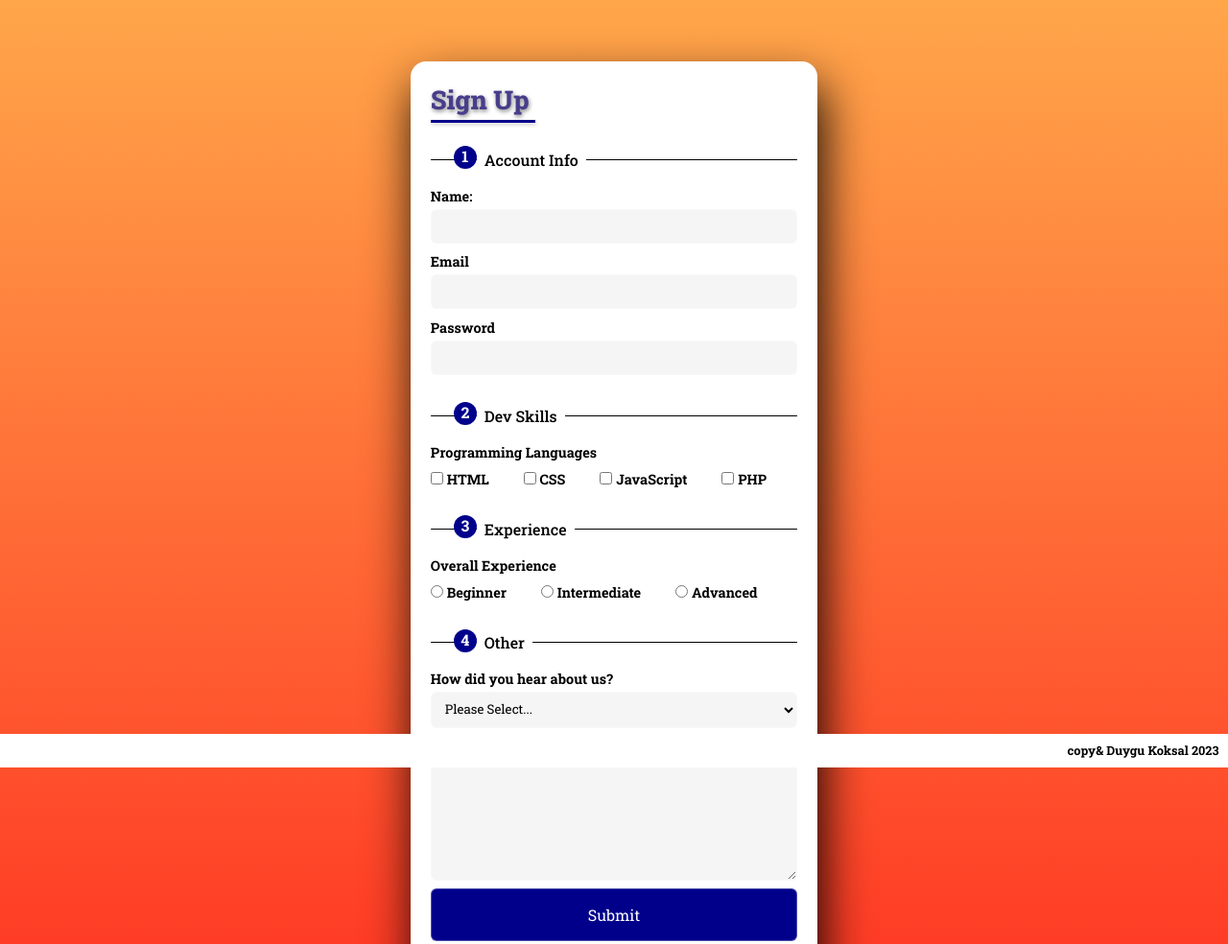
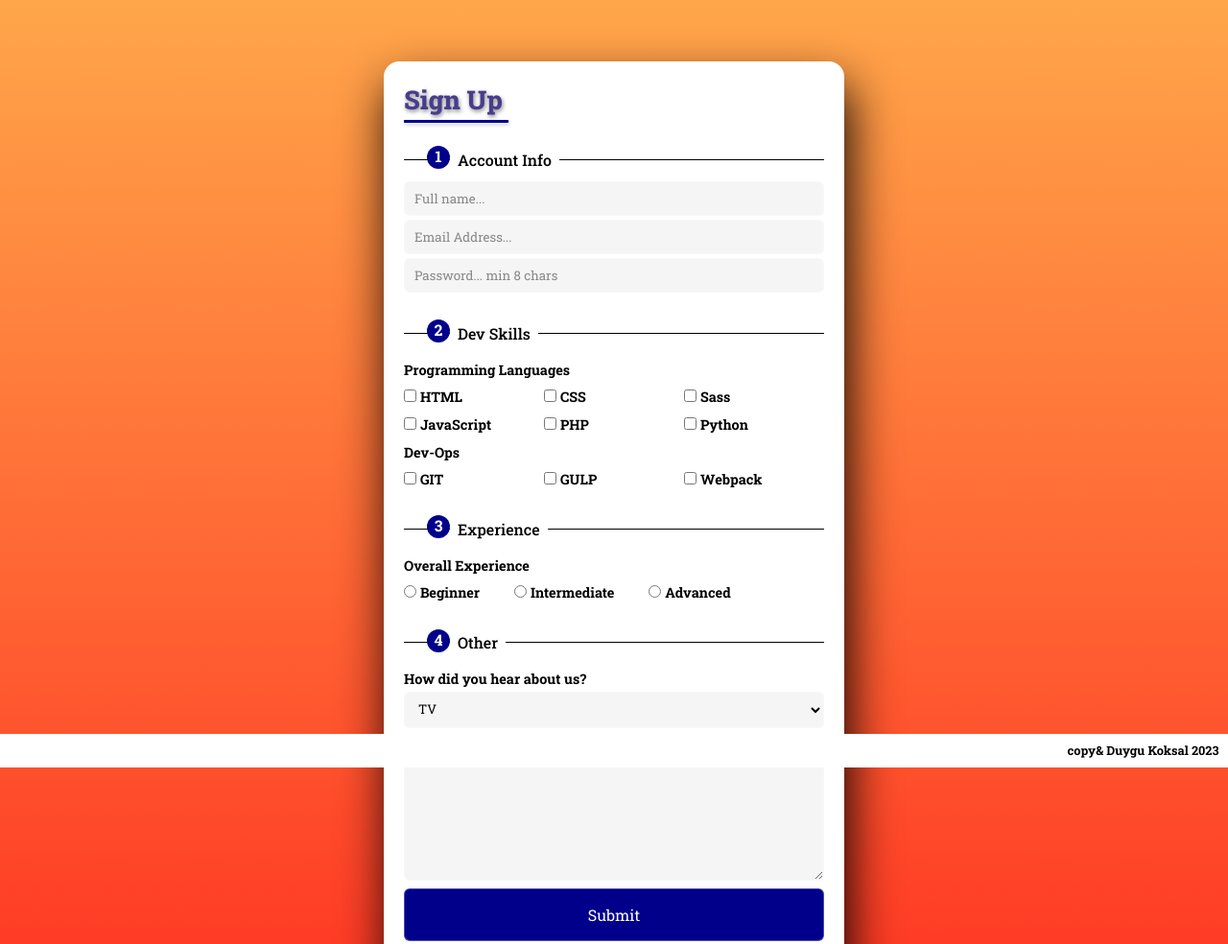
Before and after one commit to duyguca/sign-up-form, a plain HTML site: page index.html in a window 1280 px wide. Shown: the top 984 px of the page at 96% size. Drawn offline with Linux system fonts and the light colour scheme.

Commit message:
form revisions (#4)

```diff
--- a/index.html
+++ b/index.html
@@ -21,6 +21,7 @@
               <legend><span class="circle">1</span>Account Info</legend>
               <label for="username">Name:</label>
               <input
+              placeholder="Full name..."
                 type="text"
                 name="username"
                 id="username"
@@ -29,21 +30,63 @@
                 aria-label="Username containing only alpha-numeric characters"
               />
               <label for="email">Email</label>
-              <input type="email" name="email" id="email" required />
+              <input placeholder="Email Address..." type="email" name="email" id="email" required />
               <label for="password">Password</label>
-              <input type="password" name="password" id="password" required />
+              <input
+              placeholder="Password... min 8 chars"
+              type="password"
+              name="password"
+              id="password"
+              required />
             </fieldset>
             <fieldset>
-              <legend><span class="circle">2</span>Dev Skills</legend>
+              <legend ><span class="circle">2</span>Dev Skills</legend>
               <label for="programming-language">Programming Languages</label>
+              <div class="grid">
+              <div>
               <input type="checkbox" name="html" id="html" value="html" />
               <label for="html">HTML</label>
+              </div>
+              <div>
               <input type="checkbox" name="css" id="css" value="css" />
               <label for="css">CSS</label>
+              </div>
+              <div>
+               <input type="checkbox" name="sass" id="sass" value="sass" />
+              <label for="sas">Sass</label>
+              </div>
+              <div>
               <input type="checkbox" name="js" id="js" value="js" />
               <label for="js">JavaScript</label>
+              </div>
+              <div>
               <input type="checkbox" name="php" id="php" value="php" />
               <label for="php">PHP</label>
+              </div>
+              <div>
+              <input type="checkbox" name="python" id="python" value="python" />
+              <label for="python">Python</label>
+              </div>
+              </div>
+
+
+              <label for="dev-ops">Dev-Ops</label>
+              <div class="grid">
+                <div>
+               <input type="checkbox" name="git" id="git" value="git" />
+              <label for="git">GIT</label>
+              </div>
+              <div>
+               <input type="checkbox" name="gulp" id="gulp" value="gulp" />
+              <label for="gulp">GULP</label>
+              </div>
+              <div>
+               <input type="checkbox" name="webpack" id="webpack" value="webpack" />
+              <label for="webpack">Webpack</label>
+              </div>
+
+              </div>
+
             </fieldset>
             <fieldset>
               <legend><span class="circle">3</span>Experience</legend>
@@ -83,7 +126,7 @@
                 <optgroup label="Media">
                   <option value="internet">Internet</option>
                   <option value="radio">Radio</option>
-                  <option value="tv">TV</option>
+                  <option value="tv"selected >TV</option>
                   <option value="newpaper">Newspaper</option>
                 </optgroup>
                 <optgroup label="Other"></optgroup>
--- a/styles.css
+++ b/styles.css
@@ -94,6 +94,9 @@ main {
   font-size: 1rem;
 }
 
+fieldset:first-child label {
+  display: none;
+}
 .form label {
   display: block;
   font-size: 0.9rem;
@@ -186,3 +189,8 @@ select[name="referredby"] {
   white-space: nowrap !important;
   border: 0 !important;
 }
+
+.grid {
+  display: grid;
+  grid-template-columns: 1fr 1fr 1fr;
+}
```
